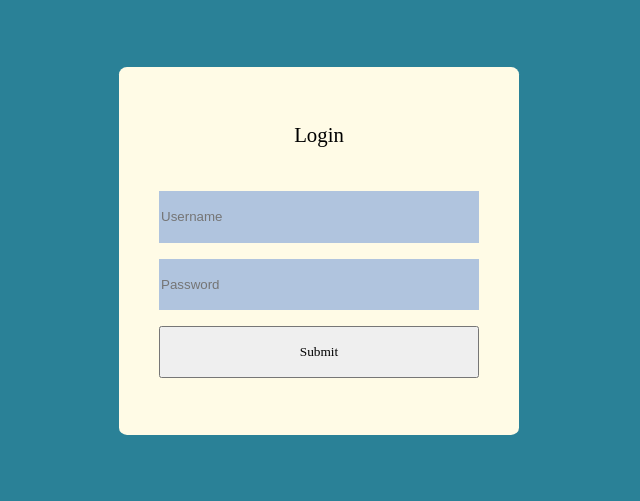
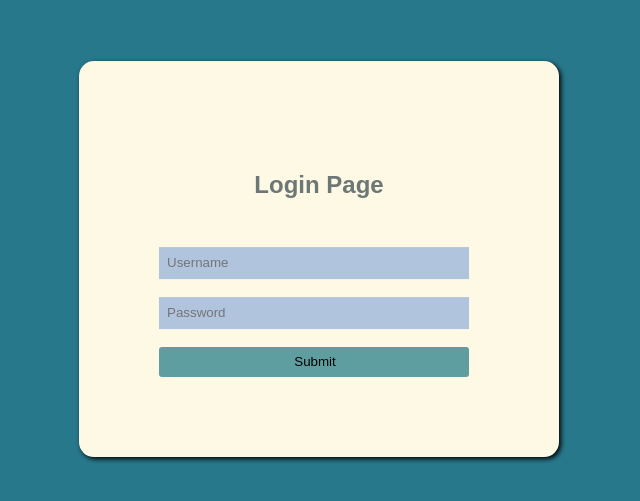
Before and after one commit to m-r-ebrahimi/Mohammad_Reza_Ebrahimi_hw17_maktab59, a plain HTML site: page Q1/index.html in a window 1280 px wide. Shown: the part 141-642 px from the top of the page, without its empty margins (321-961 px from the left). Drawn offline with Linux system fonts and the light colour scheme.

Commit message:
complete first part

```diff
--- a/Q1/index.html
+++ b/Q1/index.html
@@ -5,16 +5,21 @@
     <meta name="viewport"
           content="width=device-width, user-scalable=no, initial-scale=1.0, maximum-scale=1.0, minimum-scale=1.0">
     <meta http-equiv="X-UA-Compatible" content="ie=edge">
-    <title>second-page</title>
+    <title>Document</title>
     <link rel="stylesheet" href="style.css">
 </head>
 <body>
+
 <div class="login">
-    <form>
-        <label class="login-text">Login</label>
-        <input type="text" class="input" placeholder="Username" name="username"/>
-        <input type="text" class="input" placeholder="Password" name="password"/>
-        <input type="submit">
+    <form id="login">
+        <h2>Login Page</h2><br>
+        <input type="text" name="Uname" id="Uname" placeholder="Username">
+        <br><br>
+
+        <input type="Password" name="Pass" id="Pass" placeholder="Password">
+        <br><br>
+        <input class="btn" type="button" name="submit" id="submit" value="Submit">
+
     </form>
 </div>
 </body>
--- a/Q1/style.css
+++ b/Q1/style.css
@@ -1,52 +1,48 @@
-html{
-    font-size:16px;
-    font-family: quicksand, serif;
+body
+{
+    margin: 0;
+    padding: 0;
+    background-color: #28788c;
+    font-family:sans-serif ;
+}
+.login{
+    width: 320px;
+    position: absolute;
+    top: 50%;
+    left: 50%;
+    transform: translate(-50%, -50%);
+    padding: 80px;
+    background: #fdf9e5;
+    border-radius: 15px ;
+    box-shadow: 2px 2px 5px;
+}
+h2{
+    text-align: center;
+    color: #6c7776;
+    padding: 10px;
 }
 
+#Uname{
+    width: 300px;
+    height: 30px;
+    border: none;
+    padding-left: 8px;
+    background-color: #b0c4de;
+}
+#Pass{
+    width: 300px;
+    height: 30px;
+    border: none;
+    padding-left: 8px;
+    background-color: #b0c4de;
 
-body{
-    background-color: #2a8197;
-    padding-top: 200px;
 }
 
-.login{
-    background-color: #fffbe6;
-    border-radius: 2%;
-    width: 25rem;
-    height: 23rem;
-    margin: auto;
-    box-sizing: border-box;
+.btn{
+    background: #5f9ea0;
+    width: 310px;
+    height: 30px;
+    border: none;
+    border-radius: 3px;
+    padding-left: 8px;
 }
-
-.login form{
-    display:block;
-    width:100%;
-    height: 100%;
-    padding:10%;
-    box-sizing: border-box;
-}
-
-.login form *{
-    display: block;
-    margin-top:5%;
-    margin-bottom:5%;
-    width: 100%;
-    height:18%;
-}
-
-.login form input[type="text"]{
-    box-sizing: border-box;
-    border: none;
-    font-color: #7d818c;
-    background-color:#b0c4de;
-}
-
-.login form input[type="submit"]{
-    box-sizing: border-box;
-    font-family: inherit;
-}
-
-.login-text{
-    text-align: center;
-    font-size: 1.3rem;
-}
```
